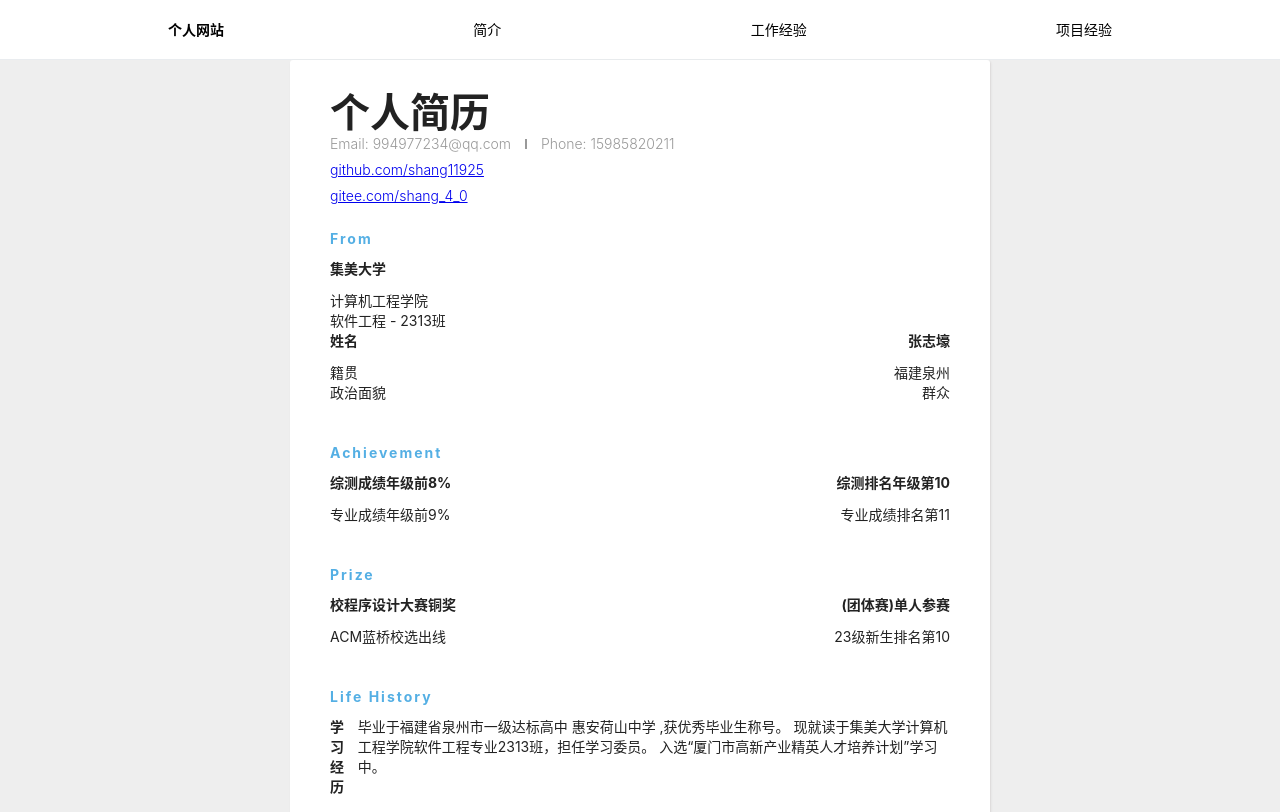
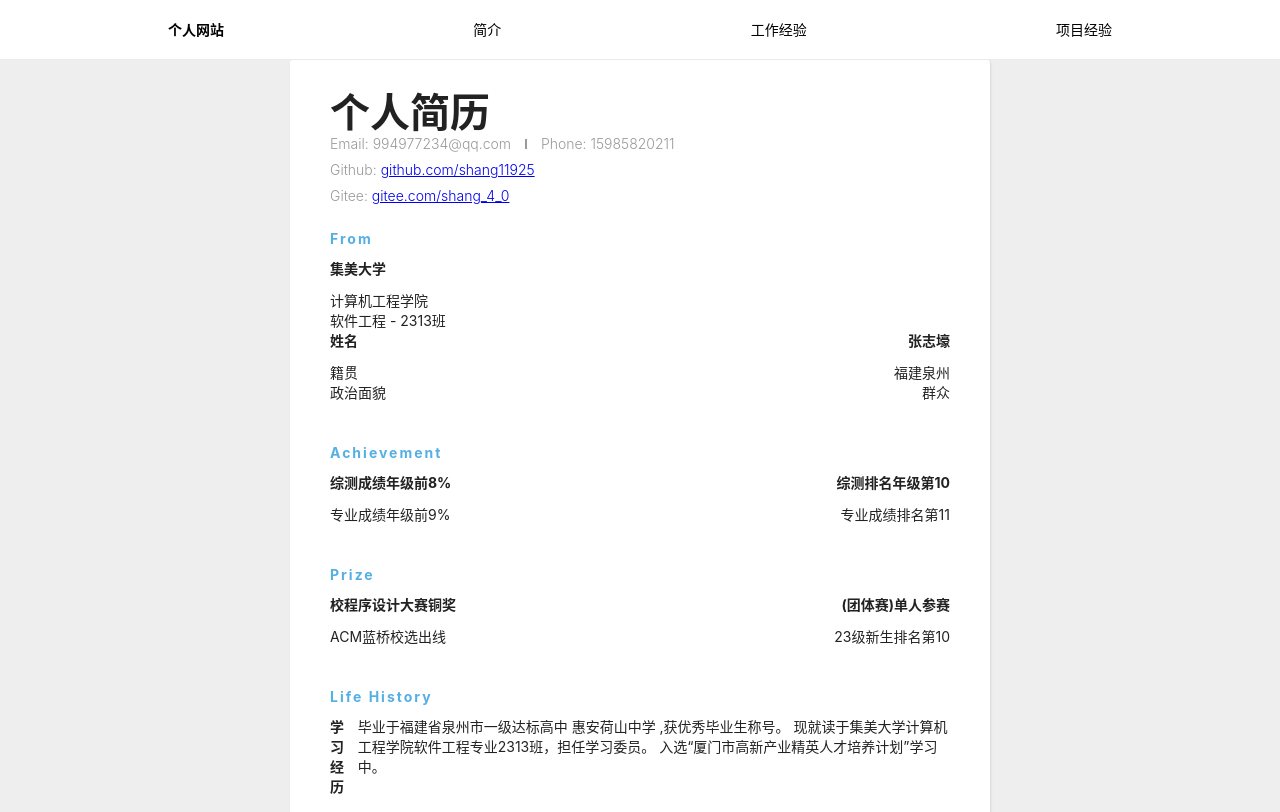
Before and after one commit to shang11925/resume, a plain HTML site: page resume/resume.html in a window 1280 px wide. Shown: the top 812 px of the page. Drawn offline with nearby package versions, Linux system fonts and the light colour scheme.

Commit message:
Update resume.html

```diff
--- a/resume/resume.html
+++ b/resume/resume.html
@@ -23,6 +23,7 @@
     <link rel="stylesheet" href="style/style/step16.css">
     <link rel="stylesheet" href="style/style/step17.css">
     <link rel="stylesheet" href="style/style/step18.css">
+    <link rel="stylesheet" href="style/my.css">
     <link rel="stylesheet" href="https://cdnjs.cloudflare.com/ajax/libs/animate.css/4.1.1/animate.min.css">
 </head>
 <body>
@@ -56,9 +57,12 @@
                 <span class="phone">Phone: </span>
                 <span class="phone-val">15985820211</span>
                 <br>
-                <a href="https://github.com/shang11925">github.com/shang11925</a>
+                <span class="phone">Github: </span>
+                <span class="phone-val"><a href="https://github.com/shang11925">github.com/shang11925</a></span>
                 <br>
-                <a href="https://gitee.com/shang_4_0">gitee.com/shang_4_0</a>
+                <span class="phone">Gitee: </span>
+                <span class="phone-val"><a href="https://gitee.com/shang_4_0">gitee.com/shang_4_0</a></span>
+
             </div>
 
         <div class="details">
@@ -219,3 +223,6 @@
     </div>
 </body>
 </html>
+    </div>
+</body>
+</html>
```
